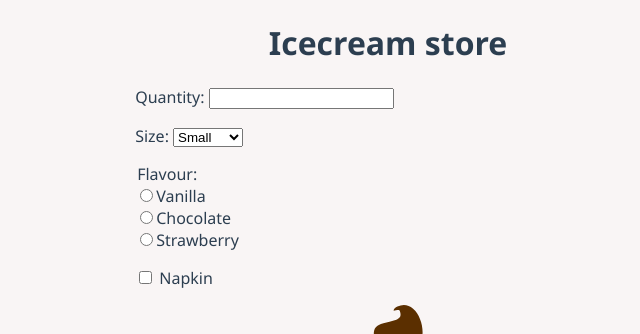
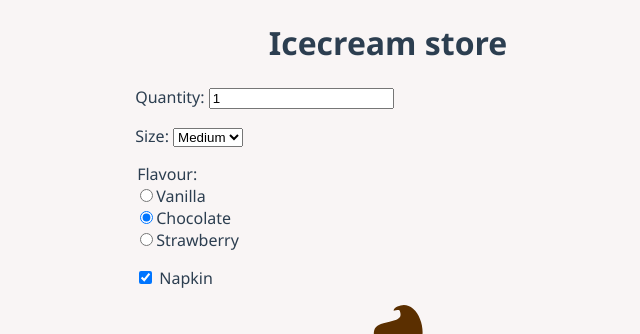
Before and after one commit to Ocunidee/atpw-ngmodel, an Angular app: page / in a window 1280 px wide. Shown: the top 334 px of the page, without its empty margins (252-892 px from the left). Built offline with nearby package versions, Linux system fonts and the light colour scheme.

Commit message:
Angular 19 correction

```diff
--- a/src/app/app.component.html
+++ b/src/app/app.component.html
@@ -2,10 +2,10 @@
   <h1>Icecream store</h1>
 
   <form>
-    <label>Quantity: <input name="quantity" type="number"/></label>
+    <label>Quantity: <input [(ngModel)]="quantity" name="quantity" type="number"/></label>
 
     <label>Size:
-      <select name="size">
+      <select [(ngModel)]="size" name="size">
         <option value="100">Small</option>
         <option value="150">Medium</option>
         <option value="200">Giant</option>
@@ -14,12 +14,12 @@
 
     <fieldset>
       <legend>Flavour:</legend>
-      <label><input type="radio" name="flavour" value="#F3E5AB" />Vanilla</label>
-      <label><input type="radio" name="flavour" value="#5B2F00" />Chocolate</label>
-      <label><input type="radio" name="flavour" value="#DE0934" />Strawberry</label>
+      <label><input [(ngModel)]="flavour" type="radio" name="flavour" value="#F3E5AB" />Vanilla</label>
+      <label><input [(ngModel)]="flavour" type="radio" name="flavour" value="#5B2F00" />Chocolate</label>
+      <label><input [(ngModel)]="flavour" type="radio" name="flavour" value="#DE0934" />Strawberry</label>
     </fieldset>
 
-    <label><input type="checkbox" name="napkin"/> Napkin</label>
+    <label><input [(ngModel)]="napkin" type="checkbox" name="napkin"/> Napkin</label>
   </form>
 
   <app-ice-cream
--- a/src/app/app.component.ts
+++ b/src/app/app.component.ts
@@ -1,9 +1,10 @@
 import { Component } from '@angular/core'
 import { IceCreamComponent } from './ice-cream/ice-cream.component'
+import { FormsModule } from '@angular/forms'
 
 @Component({
   selector: 'app-root',
-  imports: [IceCreamComponent],
+  imports: [IceCreamComponent, FormsModule],
   templateUrl: './app.component.html',
   styleUrl: './app.component.scss'
 })
```
